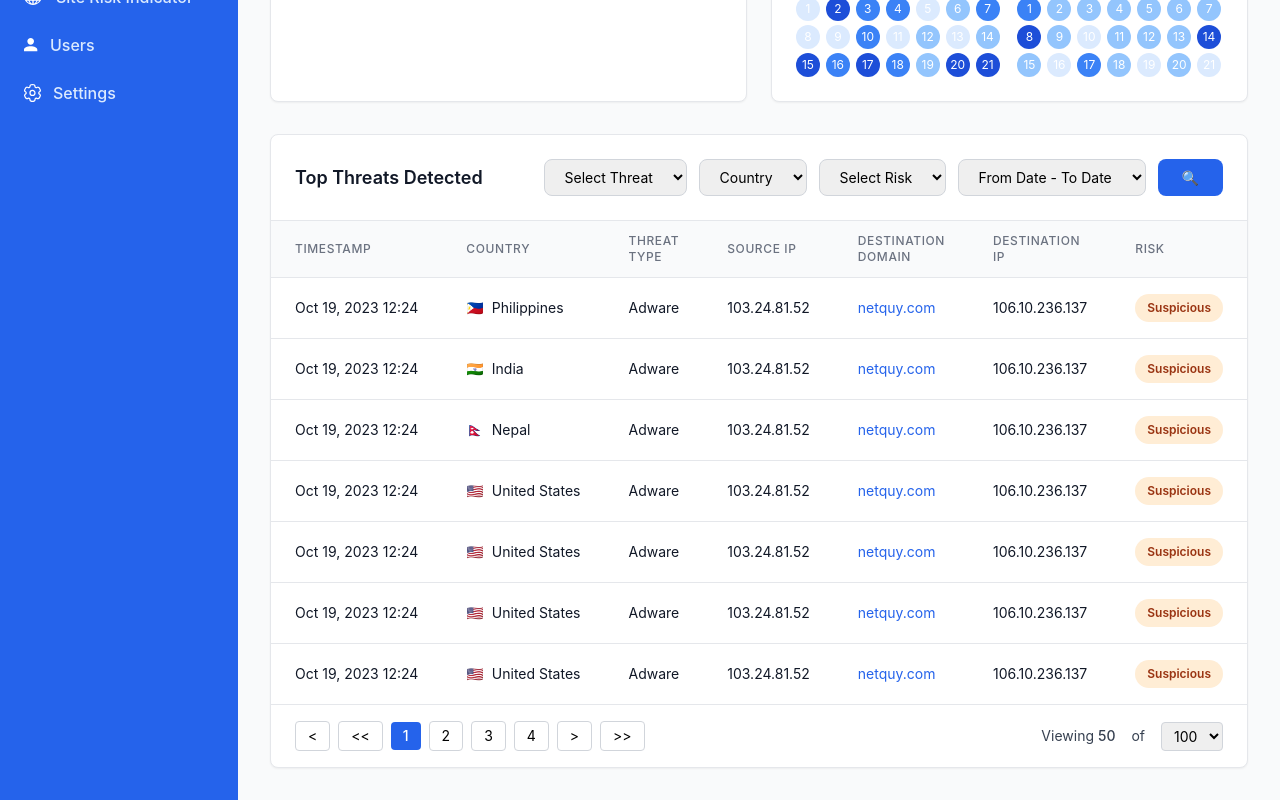
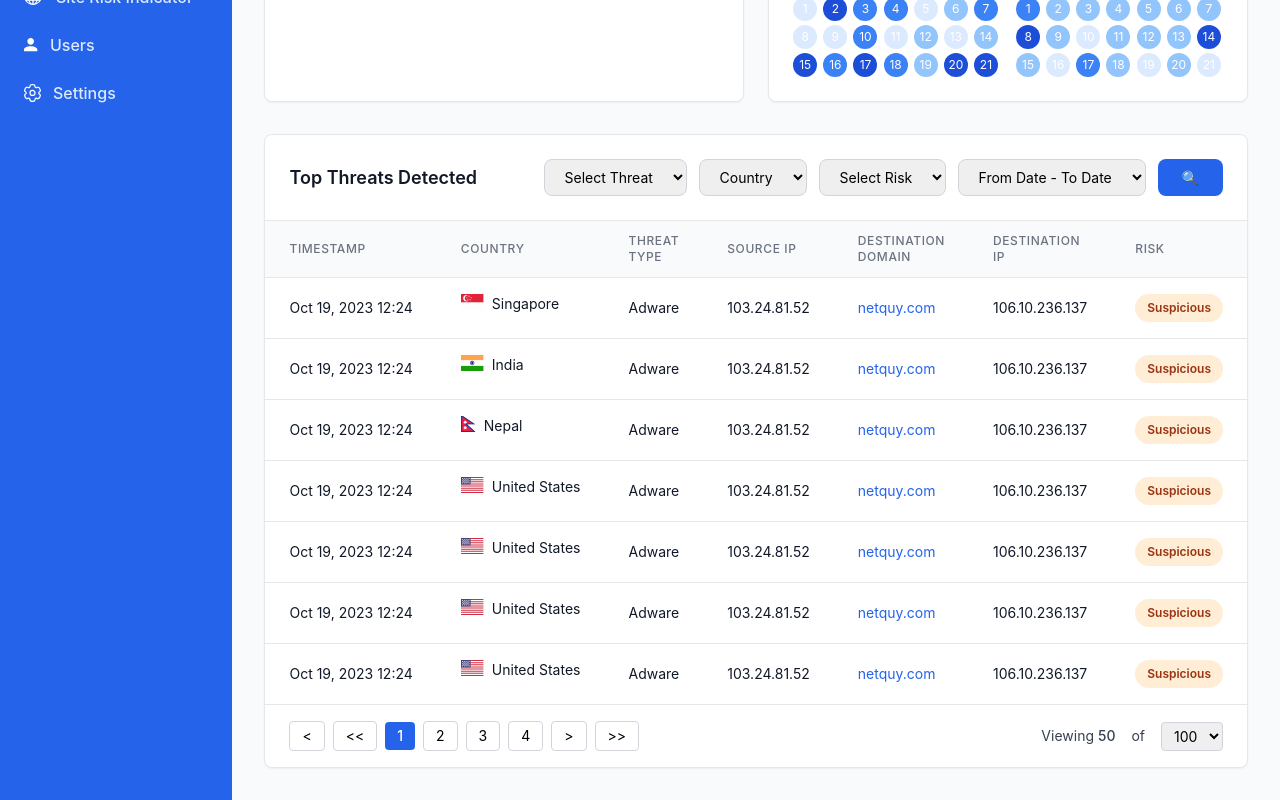
Before and after one commit to tanmoypaul1005/take-home-project, a React (Create React App) app: page / in a window 1280 px wide. Shown: the part 499-1299 px from the top of the page. Built offline with nearby package versions, Linux system fonts and the light colour scheme.

Commit message:
Refactor ThreatsTable to use local threat data and integrate country flag components

```diff
--- a/src/App.js
+++ b/src/App.js
@@ -10,17 +10,6 @@ function App() {
   const [sidebarOpen, setSidebarOpen] = useState(false)
   const [selectedMenu, setSelectedMenu] = useState('Dashboard')
 
-
-
-  const threats = [
-    { timestamp: 'Oct 19, 2023 12:24', country: 'Philippines', flag: '🇵🇭', threat: 'Adware', sourceIP: '103.24.81.52', domain: 'netquy.com', destIP: '106.10.236.137', risk: 'Suspicious' },
-    { timestamp: 'Oct 19, 2023 12:24', country: 'India', flag: '🇮🇳', threat: 'Adware', sourceIP: '103.24.81.52', domain: 'netquy.com', destIP: '106.10.236.137', risk: 'Suspicious' },
-    { timestamp: 'Oct 19, 2023 12:24', country: 'Nepal', flag: '🇳🇵', threat: 'Adware', sourceIP: '103.24.81.52', domain: 'netquy.com', destIP: '106.10.236.137', risk: 'Suspicious' },
-    { timestamp: 'Oct 19, 2023 12:24', country: 'United States', flag: '🇺🇸', threat: 'Adware', sourceIP: '103.24.81.52', domain: 'netquy.com', destIP: '106.10.236.137', risk: 'Suspicious' },
-    { timestamp: 'Oct 19, 2023 12:24', country: 'United States', flag: '🇺🇸', threat: 'Adware', sourceIP: '103.24.81.52', domain: 'netquy.com', destIP: '106.10.236.137', risk: 'Suspicious' },
-    { timestamp: 'Oct 19, 2023 12:24', country: 'United States', flag: '🇺🇸', threat: 'Adware', sourceIP: '103.24.81.52', domain: 'netquy.com', destIP: '106.10.236.137', risk: 'Suspicious' },
-    { timestamp: 'Oct 19, 2023 12:24', country: 'United States', flag: '🇺🇸', threat: 'Adware', sourceIP: '103.24.81.52', domain: 'netquy.com', destIP: '106.10.236.137', risk: 'Suspicious' }
-  ]
 
   const generateCalendarDays = (month) => {
     const days = []
@@ -77,7 +66,7 @@ function App() {
           </div>
 
           {/* Top Threats Table */}
-          <ThreatsTable threats={threats} />
+          <ThreatsTable  />
         </main>
       </div>
     </div>
--- a/src/components/threatsTable/index.jsx
+++ b/src/components/threatsTable/index.jsx
@@ -1,6 +1,22 @@
+import IndiaFlag from '../../util/svg/country/IndiaFlag'
+import NepalFlag from '../../util/svg/country/NepalFlag'
+import SingaporeFlag from '../../util/svg/country/SingaporeFlag'
+import USAFlag from '../../util/svg/country/USAFlag'
 import Pagination from '../pagination'
 
-const ThreatsTable = ({ threats }) => {
+const ThreatsTable = () => {
+
+
+  const threats = [
+    { timestamp: 'Oct 19, 2023 12:24', country: 'Singapore', flag: <SingaporeFlag/>, threat: 'Adware', sourceIP: '103.24.81.52', domain: 'netquy.com', destIP: '106.10.236.137', risk: 'Suspicious' },
+    { timestamp: 'Oct 19, 2023 12:24', country: 'India', flag: <IndiaFlag/>, threat: 'Adware', sourceIP: '103.24.81.52', domain: 'netquy.com', destIP: '106.10.236.137', risk: 'Suspicious' },
+    { timestamp: 'Oct 19, 2023 12:24', country: 'Nepal', flag: <NepalFlag/>, threat: 'Adware', sourceIP: '103.24.81.52', domain: 'netquy.com', destIP: '106.10.236.137', risk: 'Suspicious' },
+    { timestamp: 'Oct 19, 2023 12:24', country: 'United States', flag: <USAFlag/>, threat: 'Adware', sourceIP: '103.24.81.52', domain: 'netquy.com', destIP: '106.10.236.137', risk: 'Suspicious' },
+    { timestamp: 'Oct 19, 2023 12:24', country: 'United States', flag: <USAFlag/>, threat: 'Adware', sourceIP: '103.24.81.52', domain: 'netquy.com', destIP: '106.10.236.137', risk: 'Suspicious' },
+    { timestamp: 'Oct 19, 2023 12:24', country: 'United States', flag: <USAFlag/>, threat: 'Adware', sourceIP: '103.24.81.52', domain: 'netquy.com', destIP: '106.10.236.137', risk: 'Suspicious' },
+    { timestamp: 'Oct 19, 2023 12:24', country: 'United States', flag: <USAFlag/>, threat: 'Adware', sourceIP: '103.24.81.52', domain: 'netquy.com', destIP: '106.10.236.137', risk: 'Suspicious' }
+  ]
+
     return (
         <div className="bg-white rounded-lg shadow-sm border border-gray-200">
             <div className="p-6 border-b border-gray-200">
@@ -45,8 +61,8 @@ const ThreatsTable = ({ threats }) => {
                         {threats.map((threat, index) => (
                             <tr key={index} className="hover:bg-gray-50 transition-colors">
                                 <td className="px-6 py-4 whitespace-nowrap text-sm text-gray-900">{threat.timestamp}</td>
-                                <td className="px-6 py-4 whitespace-nowrap text-sm text-gray-900">
-                                    <span className="mr-2">{threat.flag}</span>
+                                <td className="px-6 flex py-4 whitespace-nowrap text-sm text-gray-900">
+                                    <span className="mr-2">{threat?.flag}</span>
                                     {threat.country}
                                 </td>
                                 <td className="px-6 py-4 whitespace-nowrap text-sm text-gray-900">{threat.threat}</td>
--- a/src/util/svg/country/NepalFlag.jsx
+++ b/src/util/svg/country/NepalFlag.jsx
@@ -4,14 +4,14 @@ const NepalFlag = () => {
         <div>
             <svg width="15" height="16" viewBox="0 0 15 16" fill="none" xmlns="http://www.w3.org/2000/svg">
                 <path d="M0 0H1.595C1.89231 0 2.33439 0.134038 2.57394 0.293737L14.0535 7.9468C14.5394 8.27073 14.4501 8.53333 13.8698 8.53333H6.4L14.1305 15.2976C14.5739 15.6855 14.4534 16 13.8594 16H0V0Z" fill="url(#paint0_linear_1_446)" />
-                <mask id="mask0_1_446" style="mask-type:luminance" maskUnits="userSpaceOnUse" x="0" y="0" width="15" height="16">
+                <mask id="mask0_1_446" style={{maskType: "luminance"}} maskUnits="userSpaceOnUse" x="0" y="0" width="15" height="16">
                     <path d="M0 0H1.595C1.89231 0 2.33439 0.134038 2.57394 0.293737L14.0535 7.9468C14.5394 8.27073 14.4501 8.53333 13.8698 8.53333H6.4L14.1305 15.2976C14.5739 15.6855 14.4534 16 13.8594 16H0V0Z" fill="white" />
                 </mask>
                 <g mask="url(#mask0_1_446)">
                     <path fill-rule="evenodd" clip-rule="evenodd" d="M0 0H1.595C1.89231 0 2.33439 0.134038 2.57394 0.293737L14.0535 7.9468C14.5394 8.27073 14.4501 8.53333 13.8698 8.53333H6.4L14.1305 15.2976C14.5739 15.6855 14.4534 16 13.8594 16H0V0Z" fill="url(#paint1_linear_1_446)" />
                     <path fill-rule="evenodd" clip-rule="evenodd" d="M0 0H1.595C1.76463 0 1.9537 0.0413093 2.10376 0.0862675C2.25287 0.130941 2.43367 0.200224 2.57394 0.293737L14.9333 8.53333H6.4L14.9333 16H0V0ZM1.06667 1.06667V14.9333H12.0945L3.56112 7.46667H11.4104L1.98236 1.18133C1.98236 1.18133 1.9779 1.17847 1.96779 1.17324C1.95716 1.16775 1.94294 1.16102 1.92511 1.15344C1.88906 1.13813 1.84508 1.12228 1.79763 1.10806C1.69208 1.07644 1.6161 1.06667 1.595 1.06667H1.06667Z" fill="url(#paint2_linear_1_446)" />
                 </g>
-                <mask id="mask1_1_446" style="mask-type:luminance" maskUnits="userSpaceOnUse" x="0" y="0" width="15" height="16">
+                <mask id="mask1_1_446" style={{maskType: "luminance"}} maskUnits="userSpaceOnUse" x="0" y="0" width="15" height="16">
                     <path d="M0 0H1.595C1.89231 0 2.33439 0.134038 2.57394 0.293737L14.0535 7.9468C14.5394 8.27073 14.4501 8.53333 13.8698 8.53333H6.4L14.1305 15.2976C14.5739 15.6855 14.4534 16 13.8594 16H0V0Z" fill="white" />
                 </mask>
                 <g mask="url(#mask1_1_446)">
```
